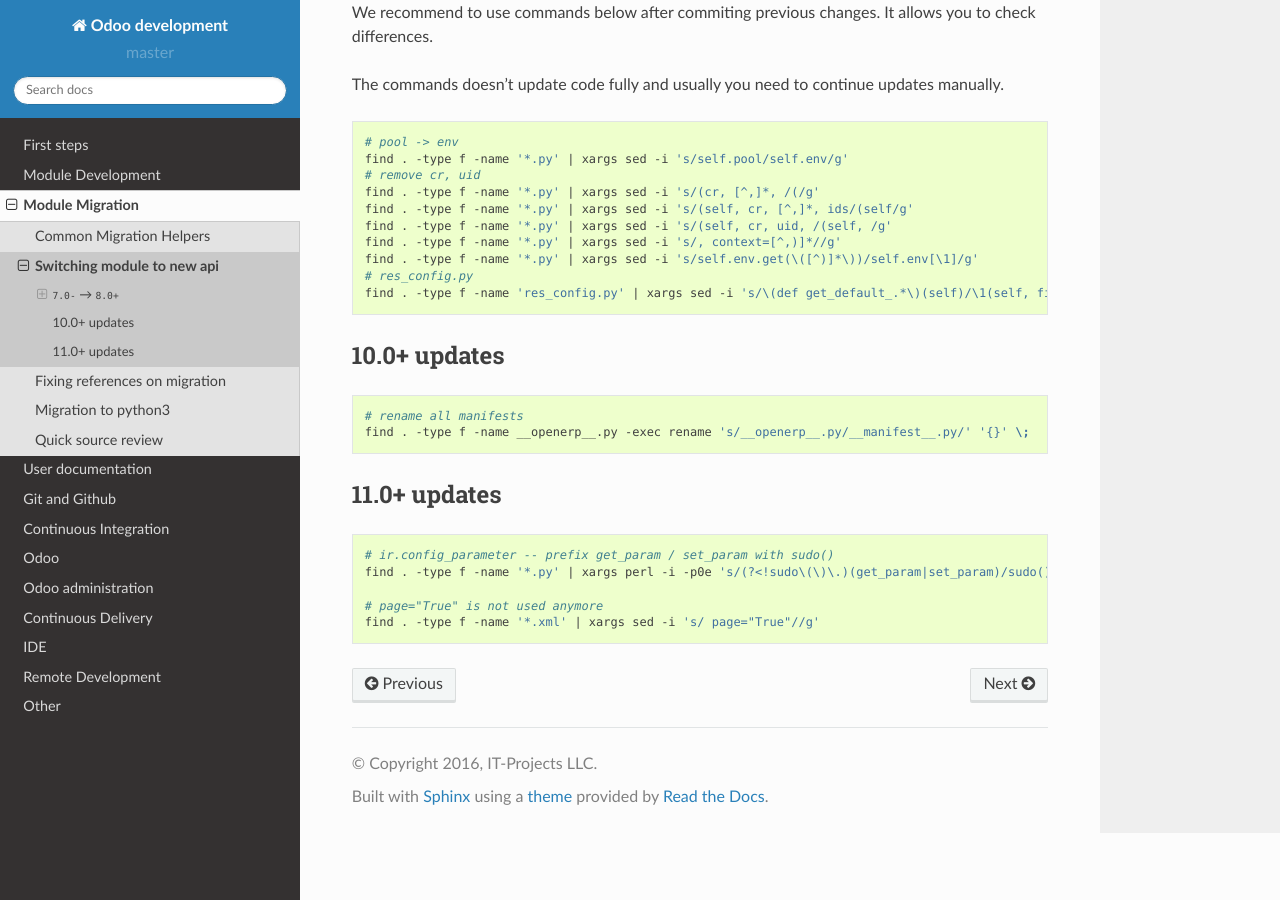
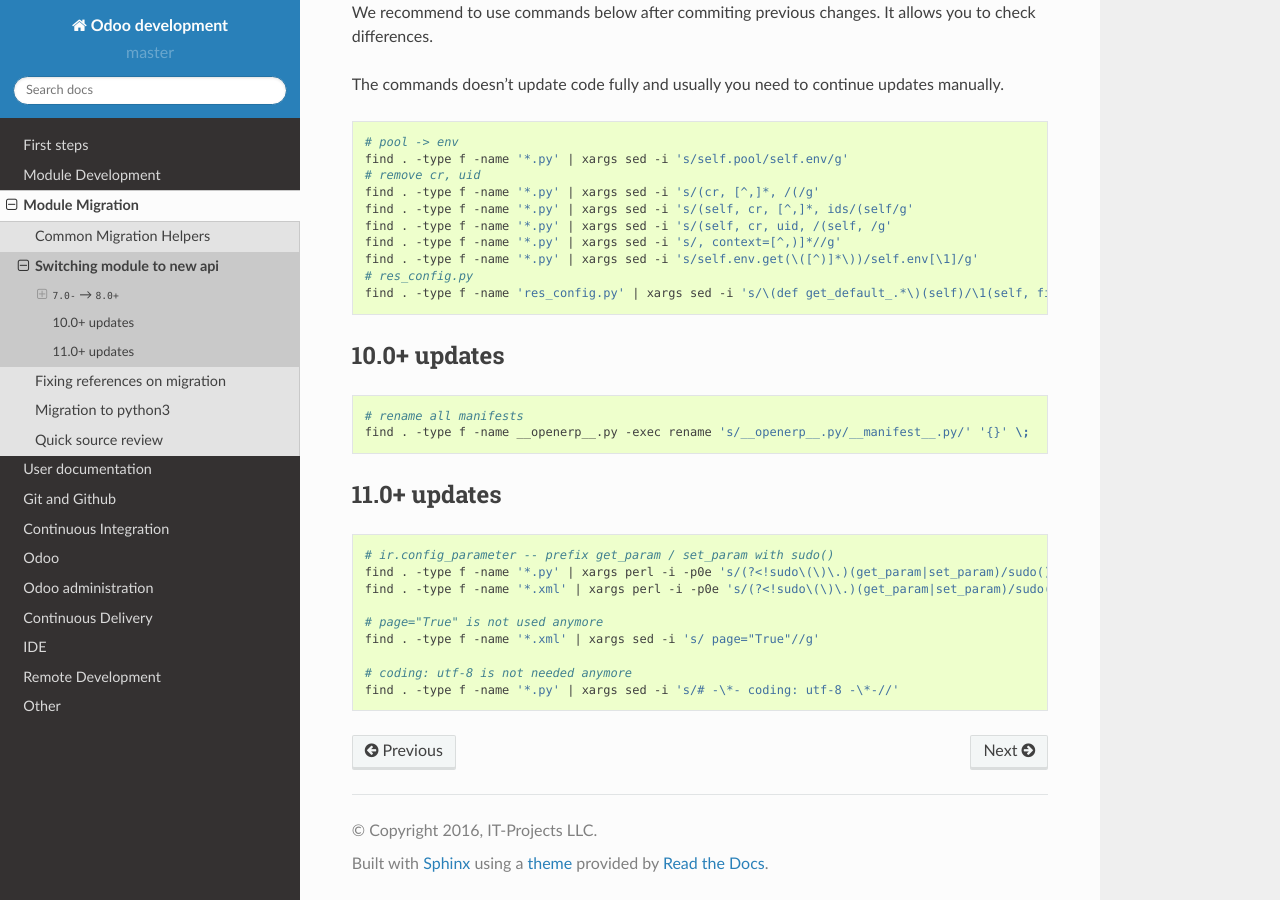
Before and after one commit to itpp-labs/odoo-development, a Sphinx documentation site: the page built from docs/migration/new-api.rst, in a window 1280 px wide and 900 px high, scrolled down 1289 px. Built offline with Sphinx 7.4.7 and the Read the Docs theme 2.0.0, drawn with Linux system fonts in a browser that asks for light colours; pages that are not in the unit, such as notebooks, are missing from menus.

Commit message:
[TEXT] sed commands (#134)
* [TEXT] sed commands

* Update new-api.rst

```diff
--- a/docs/migration/new-api.rst
+++ b/docs/migration/new-api.rst
@@ -99,8 +99,13 @@
 
 .. code-block:: sh
 
+
     # ir.config_parameter -- prefix get_param / set_param with sudo()
     find . -type f -name '*.py' | xargs perl -i -p0e 's/(?<!sudo\(\)\.)(get_param|set_param)/sudo().$1/g'
+    find . -type f -name '*.xml' | xargs perl -i -p0e 's/(?<!sudo\(\)\.)(get_param|set_param)/sudo().$1/g'
 
     # page="True" is not used anymore
     find . -type f -name '*.xml' | xargs sed -i 's/ page="True"//g'
+
+    # coding: utf-8 is not needed anymore
+    find . -type f -name '*.py' | xargs sed -i 's/# -\*- coding: utf-8 -\*-//'
```
